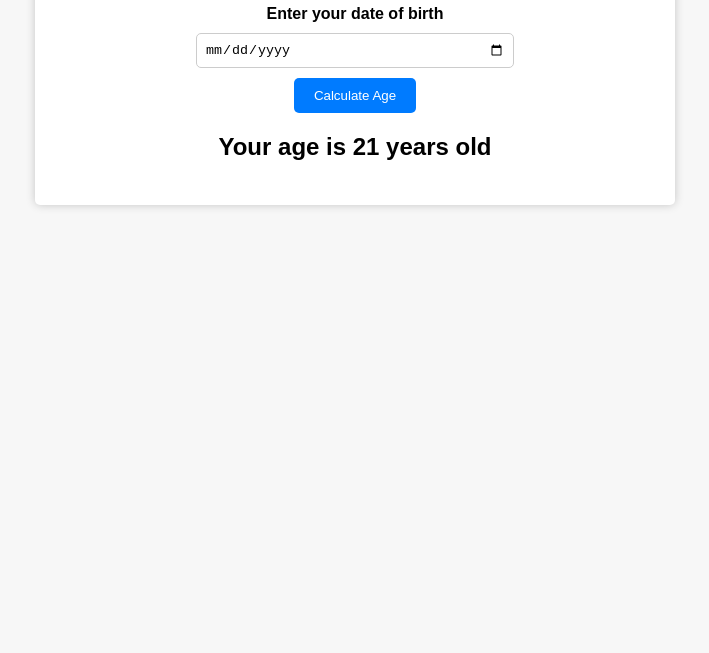
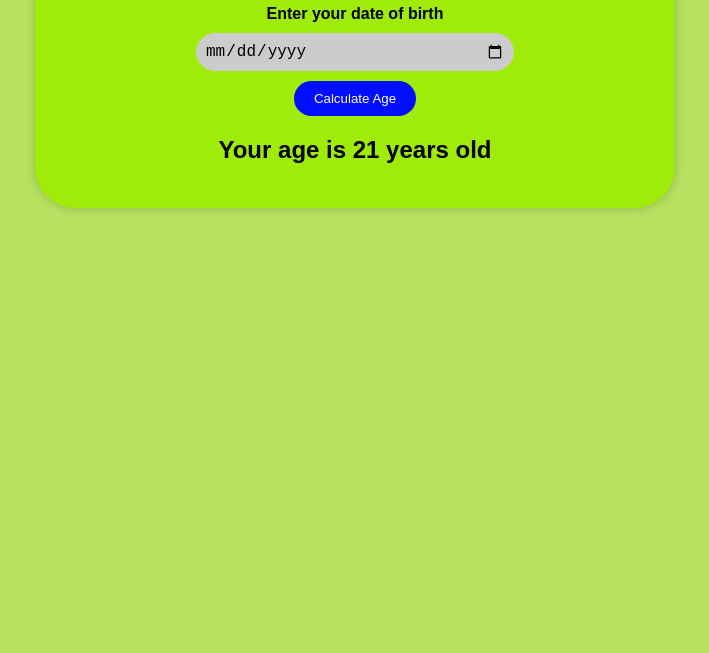
Before and after one commit to 9990ashishrawat/age-calculator, a plain HTML site: page index.html in a window 1280 px wide. Shown: the part 147-800 px from the top of the page, without its empty margins (285-994 px from the left). Drawn offline with Linux system fonts and the light colour scheme.

Commit message:
style.css

```diff
--- a/style.css
+++ b/style.css
@@ -2,17 +2,18 @@ body {
   margin: 0;
   padding: 20px;
   font-family: "Montserrat", sans-serif;
-  background-color: #f7f7f7;
+  background-color: rgb(182, 225, 97);
 }
 
 .container {
-  background-color: white;
+  background-color: rgb(159, 235, 9);
   box-shadow: 0 0 10px rgba(0, 0, 0, 0.2);
   padding: 20px;
   max-width: 600px;
   margin: 0 auto;
   border-radius: 5px;
   margin-top: 50px;
+  border-radius: 40px;
 }
 
 h1 {
@@ -39,10 +40,13 @@ input {
   border-radius: 5px;
   width: 100%;
   max-width: 300px;
+  background-color: #ccc;
+  font-size: large;
+  border-radius: 20px;
 }
 
 button {
-  background-color: #007bff;
+  background-color: #000dff;
   color: white;
   border: none;
   padding: 10px 20px;
@@ -50,6 +54,7 @@ button {
   margin-top: 10px;
   cursor: pointer;
   transition: background-color 0.3s ease;
+  border-radius: 18px;
 }
 
 button:hover {
```
